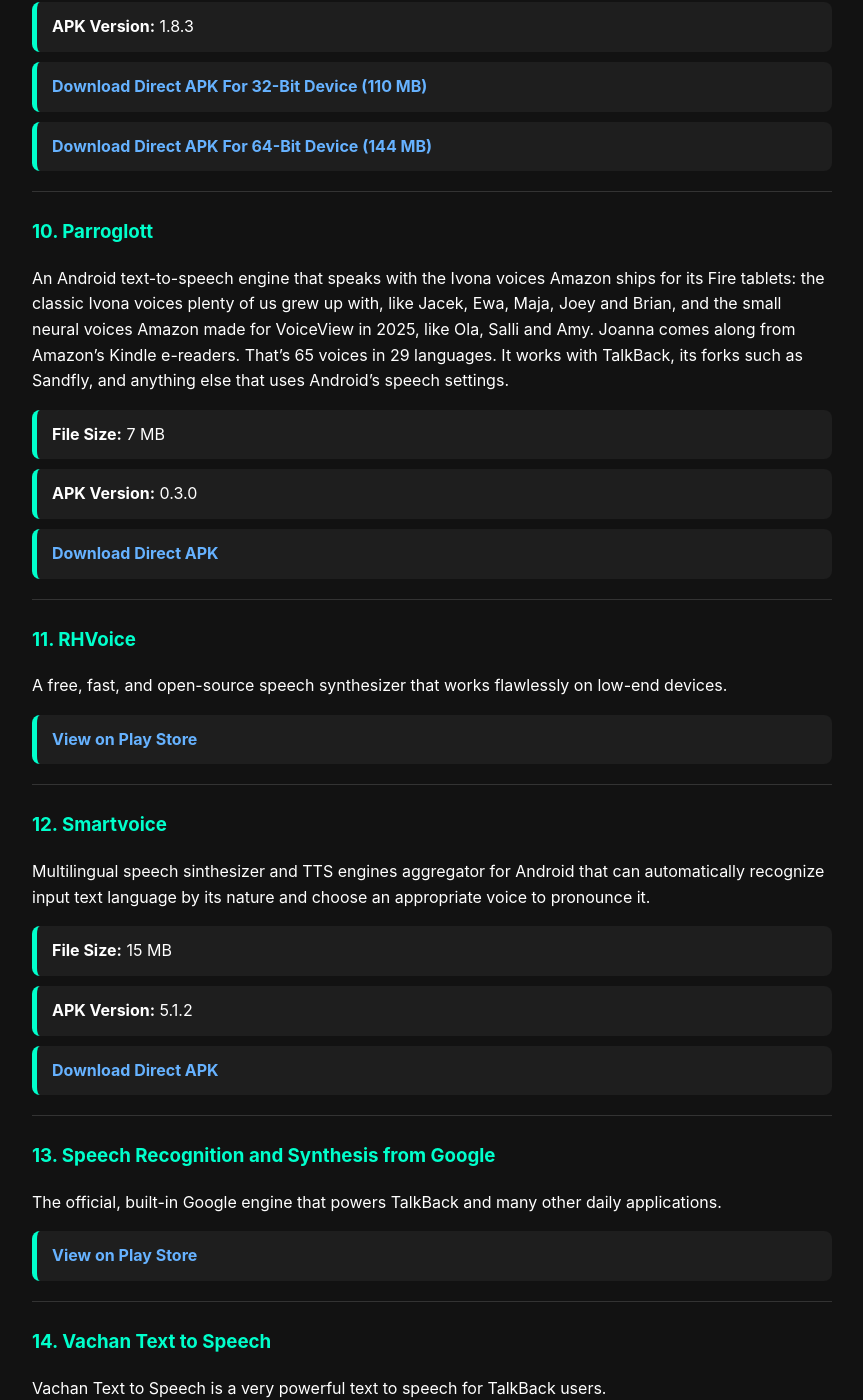
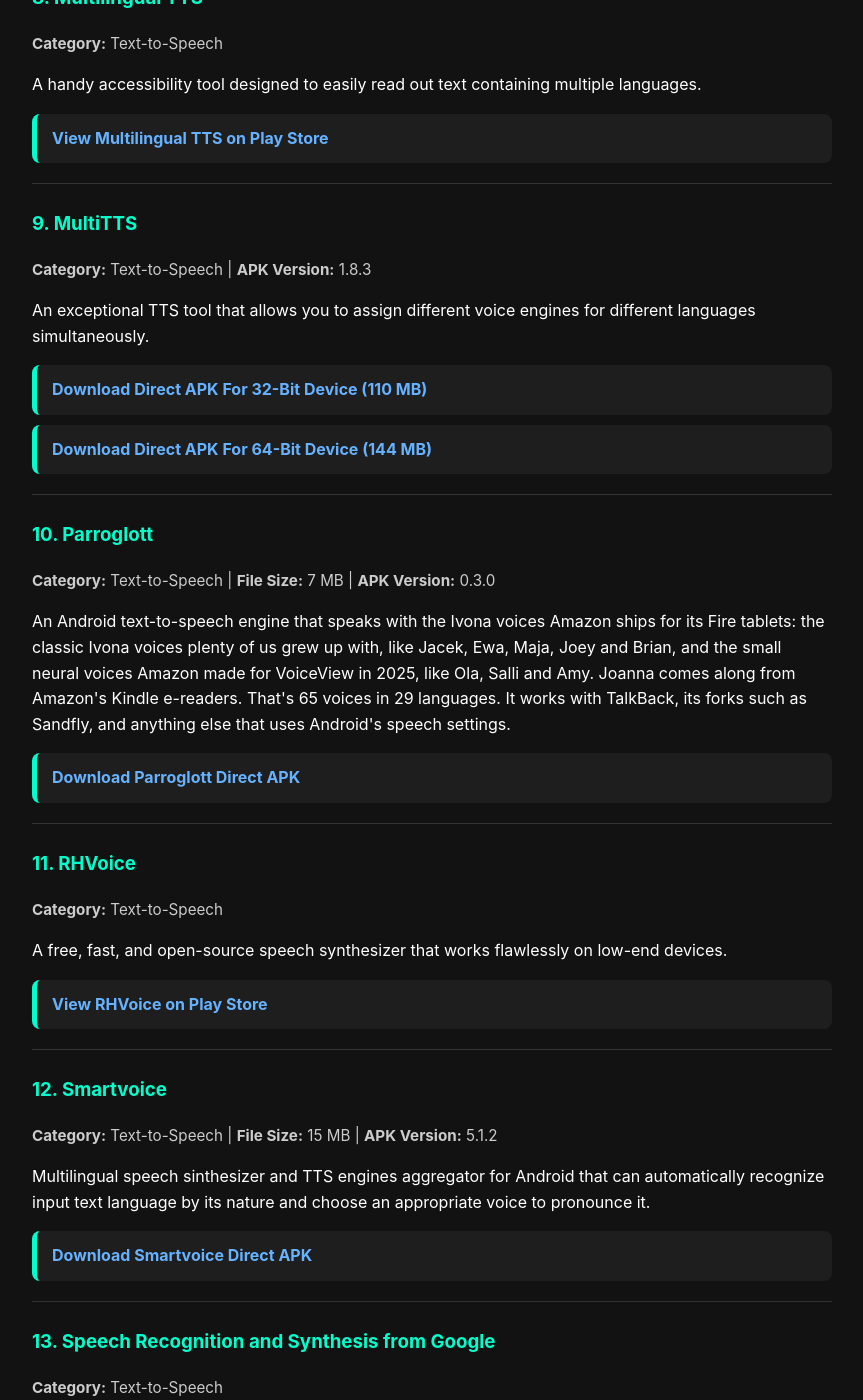
Before and after one commit to abhishekdey-hub/VisionPlay, a Jekyll site: the page built from text-to-speech/index.md, in a window 1280 px wide and 1400 px high, scrolled down 1945 px. Shown: the whole window, without its empty margins (208-1071 px from the left). Built offline with Jekyll 4.4.1, drawn with Linux system fonts in a browser that asks for light colours; part of the change alters nothing that is shown; some of the changed text lies outside the part shown.

Commit message:
Update index.md

```diff
--- a/text-to-speech/index.md
+++ b/text-to-speech/index.md
@@ -11,122 +11,12 @@ language: en
 
 Welcome to the TTS section. Here you can find and download natural-sounding text-to-speech voice engines to use with your screen readers.
 
-> **Total Available:** 16 TTS Engines
+{% assign sorted_apps = site.data.tts | sort_natural: "name" %}
+
+> **Total Available:** {{ sorted_apps.size }} TTS Engines
 
 ---
 
-### 1. Acapela TTS Voices
-High-quality and natural-sounding voices designed by Acapela Group for enhanced accessibility.
-
-* [View on Play Store](https://play.google.com/store/apps/details?id=com.acapelagroup.android.tts)
-
----
-
-### 2. Auto TTS
-A highly useful application for multilingual users that automatically switches between different TTS voices based on the language of the text.
-
-* [View on Play Store](https://play.google.com/store/apps/details?id=com.vnspeak.autotts)
-
----
-
-### 3. CerePlay
-An advanced speech synthesis application providing expressive and clear voices for Android.
-
-* [View on Play Store](https://play.google.com/store/apps/details?id=com.cereproc.cerevoicesapp)
-
----
-
-### 4. Easy voice TTS - autoswitcher
-An accessible, Smart, and fully stable TTS engine routing application for blind
-
-* [View on Play Store](https://play.google.com/store/apps/details?id=com.sachinbaria.easyvoice)
-
----
-
-### 5. Eloquence TTS
-The classic, highly responsive, and popular synthesizer preferred by many screen reader users.
-
-* [View on Play Store](https://play.google.com/store/apps/details?id=com.codefactoryglobal.eloquencetts)
-
----
-
-### 6. eSpeak NG
-A compact and open-source software speech synthesizer that supports a very large number of languages.
-
-* [View on Play Store](https://play.google.com/store/apps/details?id=com.redzoc.ramees.tts.espeak)
-
----
-
-### 7. Indic Hear2Read
-Text-to-Speech engines specifically optimized for various Indian regional languages.
-
-* [View on Play Store](https://play.google.com/store/apps/details?id=org.hear2read.indic)
-
----
-
-### 8. Multilingual TTS
-A handy accessibility tool designed to easily read out text containing multiple languages.
-
-* [View on Play Store](https://play.google.com/store/apps/details?id=com.intu.multilingualtts)
-
----
-
-### 9. MultiTTS
-An exceptional TTS tool that allows you to assign different voice engines for different languages simultaneously.
-
-* **APK Version:** 1.8.3
-* [Download Direct APK For 32-Bit Device (110 MB)](https://www.dropbox.com/scl/fi/8es73ygd0vvdxcrxedrc7/MultiTTS_V_1.8.3-32-Bit.apk?rlkey=qp207q5kcnpyshy0kd79t61ui&st=m04xp3pe&dl=1)
-* [Download Direct APK For 64-Bit Device (144 MB)](https://www.dropbox.com/scl/fi/r14f3wh9biaa9ke9cb1kf/MultiTTS_V_1.8.3-64-Bit.apk?rlkey=2fexmewzbjihkh0nh2av3k86t&st=m7ttohma&dl=1)
-
----
-
-### 10. Parroglott
-An Android text-to-speech engine that speaks with the Ivona voices Amazon ships for its Fire tablets: the classic Ivona voices plenty of us grew up with, like Jacek, Ewa, Maja, Joey and Brian, and the small neural voices Amazon made for VoiceView in 2025, like Ola, Salli and Amy. Joanna comes along from Amazon's Kindle e-readers. That's 65 voices in 29 languages. It works with TalkBack, its forks such as Sandfly, and anything else that uses Android's speech settings.
-
-* **File Size:** 7 MB
-* **APK Version:** 0.3.0
-* [Download Direct APK](https://github.com/Mudb0y/Parroglott/releases/download/v0.3.0/Parroglott-0.3.0.apk)
-
----
-
-### 11. RHVoice
-A free, fast, and open-source speech synthesizer that works flawlessly on low-end devices.
-
-* [View on Play Store](https://play.google.com/store/apps/details?id=com.github.olga_yakovleva.rhvoice.android)
-
----
-
-### 12. Smartvoice
-Multilingual speech sinthesizer and TTS engines aggregator for Android that can automatically recognize input text language by its nature and choose an appropriate voice to pronounce it.
-
-* **File Size:** 15 MB
-* **APK Version:** 5.1.2
-* [Download Direct APK](https://github.com/poretsky/SmartVoice5/releases/download/v5.1.2/SmartVoice-5.1.2.apk)
-
----
-
-### 13. Speech Recognition and Synthesis from Google
-The official, built-in Google engine that powers TalkBack and many other daily applications.
-
-* [View on Play Store](https://play.google.com/store/apps/details?id=com.google.android.tts)
-
----
-
-### 14. Vachan Text to Speech
-Vachan Text to Speech is a very powerful text to speech for TalkBack users.
-
-* [View on Play Store](https://play.google.com/store/apps/details?id=com.vachantexttospeach)
-
----
-
-### 15. Vajra TTS
-High-speed multilingual Text-to-Speech engine and smart accessibility hub.
-
-* [View on Play Store](https://play.google.com/store/apps/details?id=com.techassistantforblind.vajratts)
-
----
-
-### 16. Vocalizer Voices
-High-quality, human-sounding portfolio of voices across major languages around the world.
-
-* [View on Play Store](https://play.google.com/store/apps/details?id=es.codefactory.vocalizertts)
+{% for app in sorted_apps %}
+  {% include app-card.html app=app index=forloop.index %}
+{% endfor %}
```
